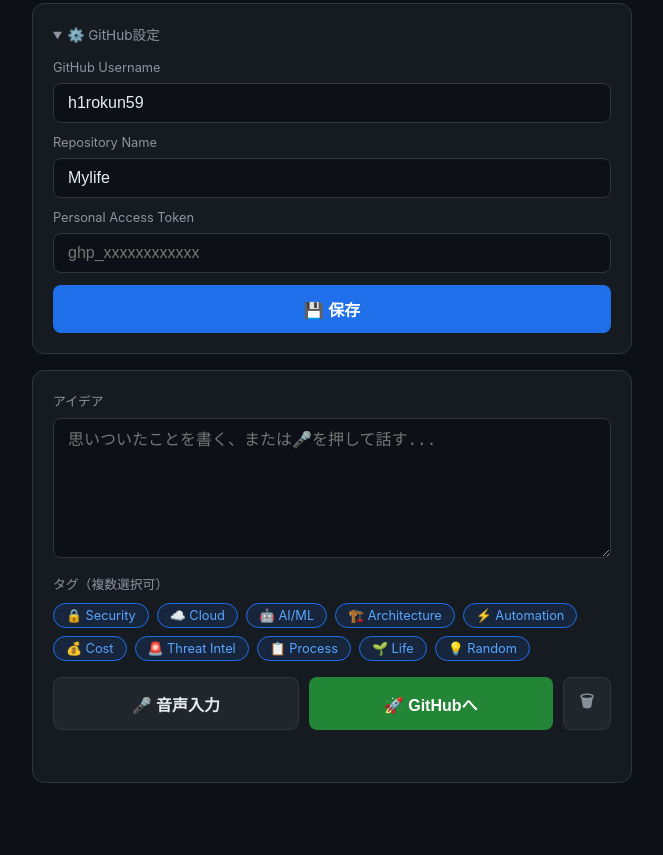
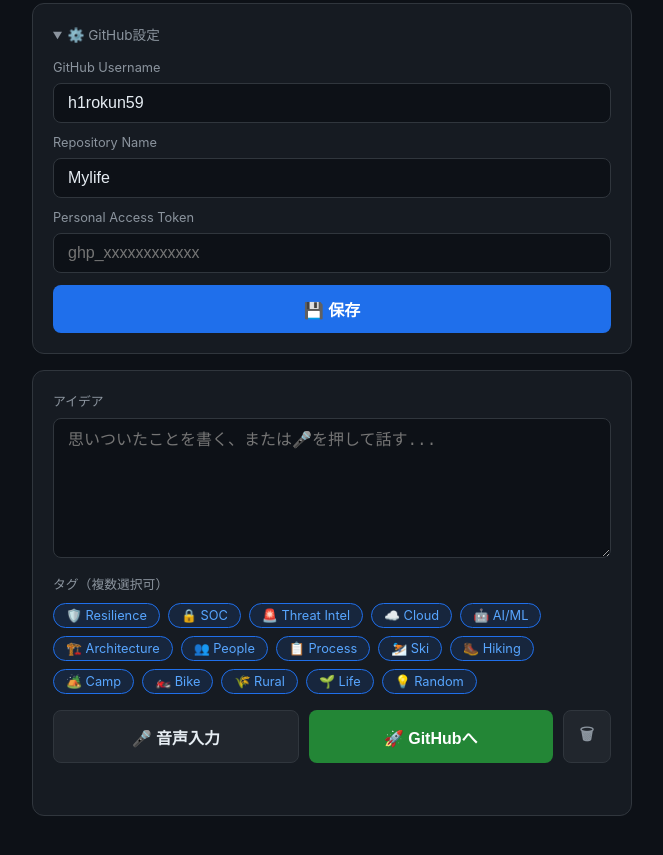
Before and after one commit to h1rokun59/Mylife, a plain HTML site: page index.html in a window 1280 px wide. Shown: the part 73-928 px from the top of the page, without its empty margins (308-971 px from the left). Before the commit the page ends 896 px from the top, so only its background shows below. Drawn offline with Linux system fonts and the light colour scheme.

Commit message:
Add new tags for selection in index.html

```diff
--- a/index.html
+++ b/index.html
@@ -125,14 +125,19 @@
   <div style="margin-top:12px;">
     <label>タグ（複数選択可）</label>
 <div class="tag-row">
-      <span class="tag" onclick="toggleTag(this)">🔒 Security</span>
+  <span class="tag" onclick="toggleTag(this)">🛡️ Resilience</span>
+  <span class="tag" onclick="toggleTag(this)">🔒 SOC</span>
+  <span class="tag" onclick="toggleTag(this)">🚨 Threat Intel</span>
   <span class="tag" onclick="toggleTag(this)">☁️ Cloud</span>
   <span class="tag" onclick="toggleTag(this)">🤖 AI/ML</span>
   <span class="tag" onclick="toggleTag(this)">🏗️ Architecture</span>
-      <span class="tag" onclick="toggleTag(this)">⚡ Automation</span>
-      <span class="tag" onclick="toggleTag(this)">💰 Cost</span>
-      <span class="tag" onclick="toggleTag(this)">🚨 Threat Intel</span>
+  <span class="tag" onclick="toggleTag(this)">👥 People</span>
   <span class="tag" onclick="toggleTag(this)">📋 Process</span>
+  <span class="tag" onclick="toggleTag(this)">⛷️ Ski</span>
+  <span class="tag" onclick="toggleTag(this)">🥾 Hiking</span>
+  <span class="tag" onclick="toggleTag(this)">🏕️ Camp</span>
+  <span class="tag" onclick="toggleTag(this)">🏍️ Bike</span>
+  <span class="tag" onclick="toggleTag(this)">🌾 Rural</span>
   <span class="tag" onclick="toggleTag(this)">🌱 Life</span>
   <span class="tag" onclick="toggleTag(this)">💡 Random</span>
 </div>
```
Lines whose indentation alone changed are shown as unchanged.
